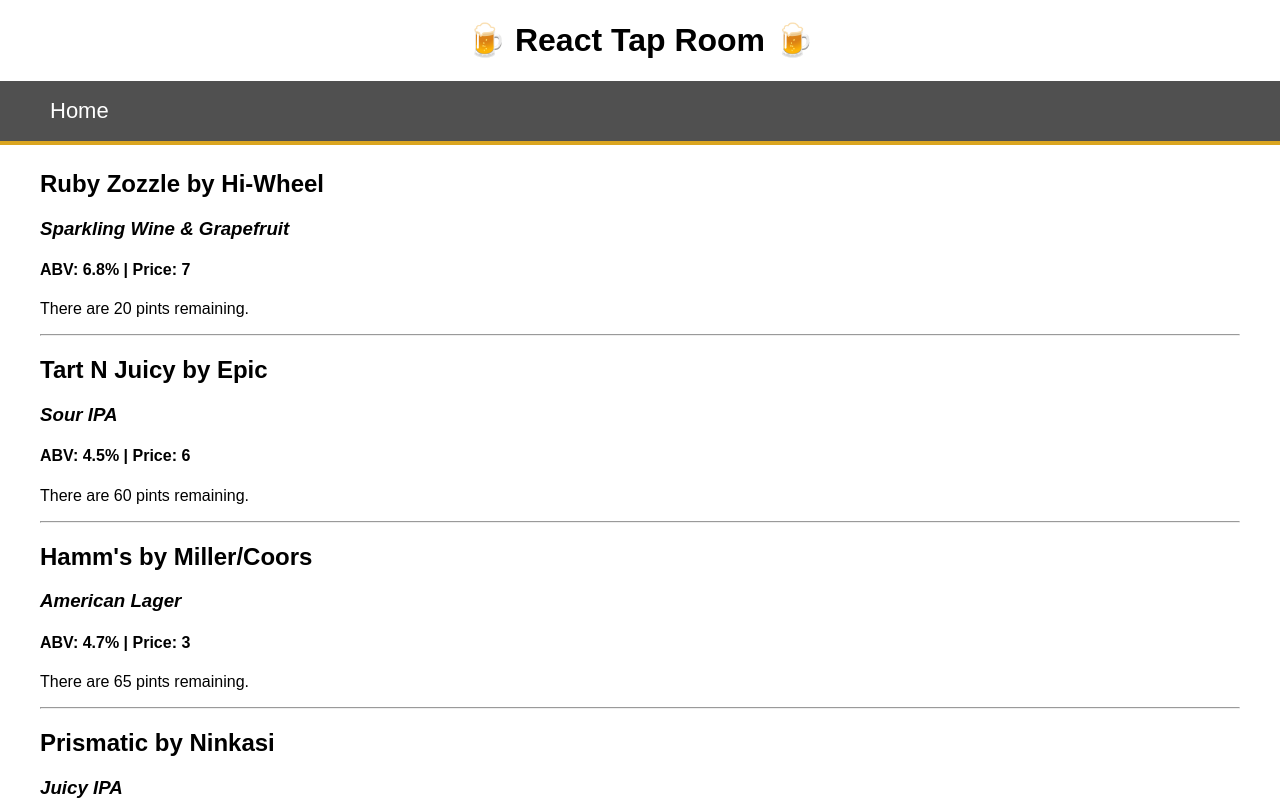
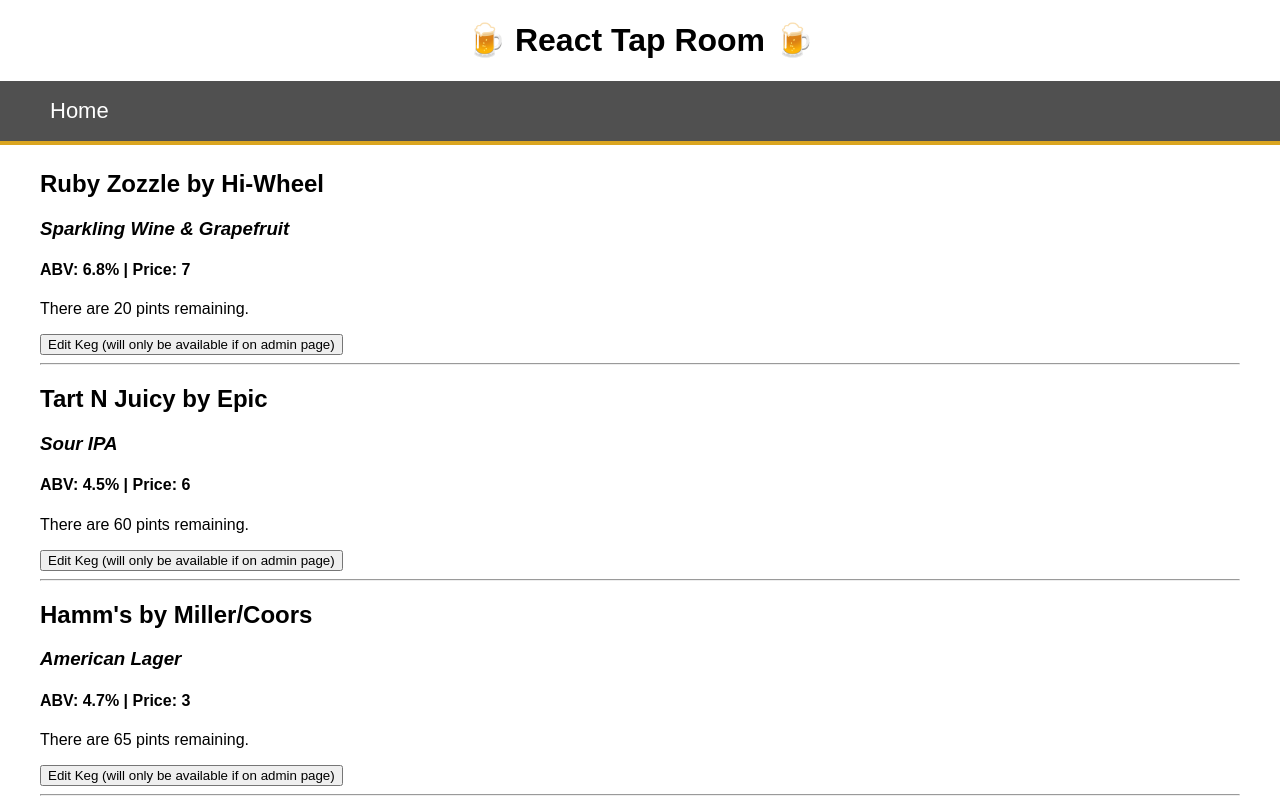
Before and after one commit to ellymaimon/tap-room-react, a React app: page /#/ in a window 1280 px wide. Shown: the top 800 px of the page. Built offline with nearby package versions, Linux system fonts and the light colour scheme.

Commit message:
Add edit keg component, need to set to only show during admin view

```diff
--- a/src/components/Keg.jsx
+++ b/src/components/Keg.jsx
@@ -9,6 +9,7 @@ function Keg(props) {
       <h3><em>{description}</em></h3>
       <h4>ABV: {abv} | Price: {price}</h4>
       <p>There are {remaining} pints remaining.</p>
+      <button>Edit Keg (will only be available if on admin page)</button>
       <hr/>
     </div>
   )
```
